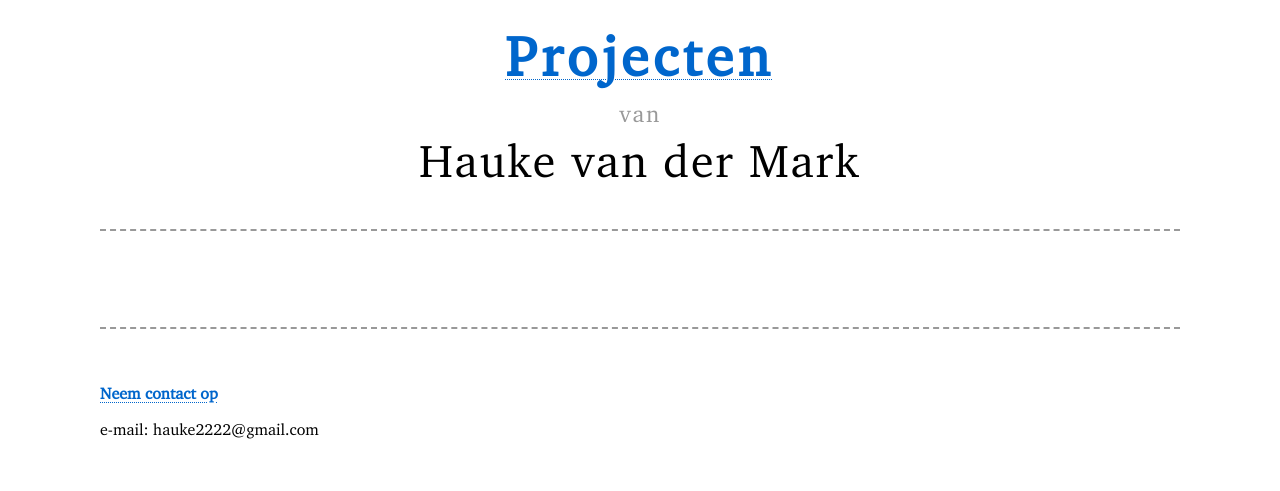
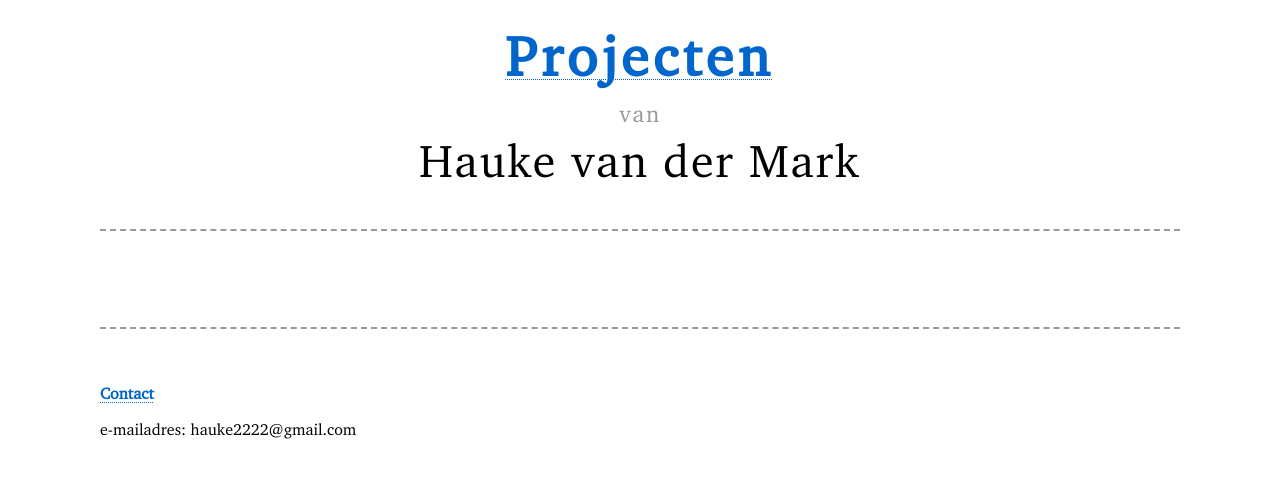
Before and after one commit to Hauke2222/Portfolio, a Django app: template templates/projects/index.html in a window 1280 px wide. Shown: the top 491 px of the page. Run offline with Django 4.2, Linux system fonts and the light colour scheme; the template is opened without the code that fills it, so the values that code supplies are empty.

Commit message:
update footer

```diff
--- a/templates/projects/index.html
+++ b/templates/projects/index.html
@@ -19,7 +19,7 @@
 {% endfor %}
 </main>
 <footer>
-  <a href="mailto:hauke2222@gmail.com">Neem contact op</a>
-  <p>e-mail: hauke2222@gmail.com</p>
+  <a href="mailto:hauke2222@gmail.com">Contact</a>
+  <p>e-mailadres: hauke2222@gmail.com</p>
 </footer>
 {% endblock %}
```
